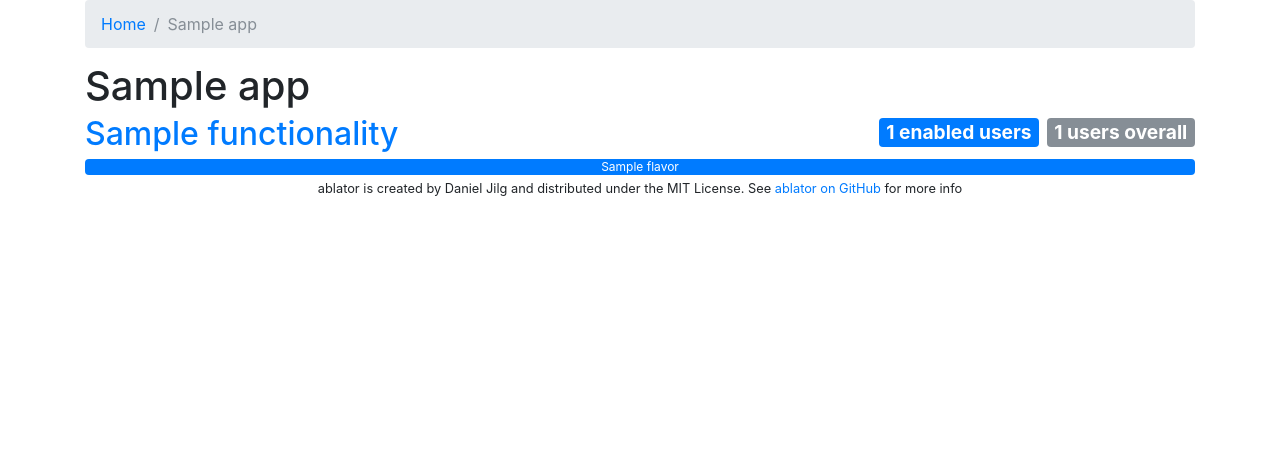
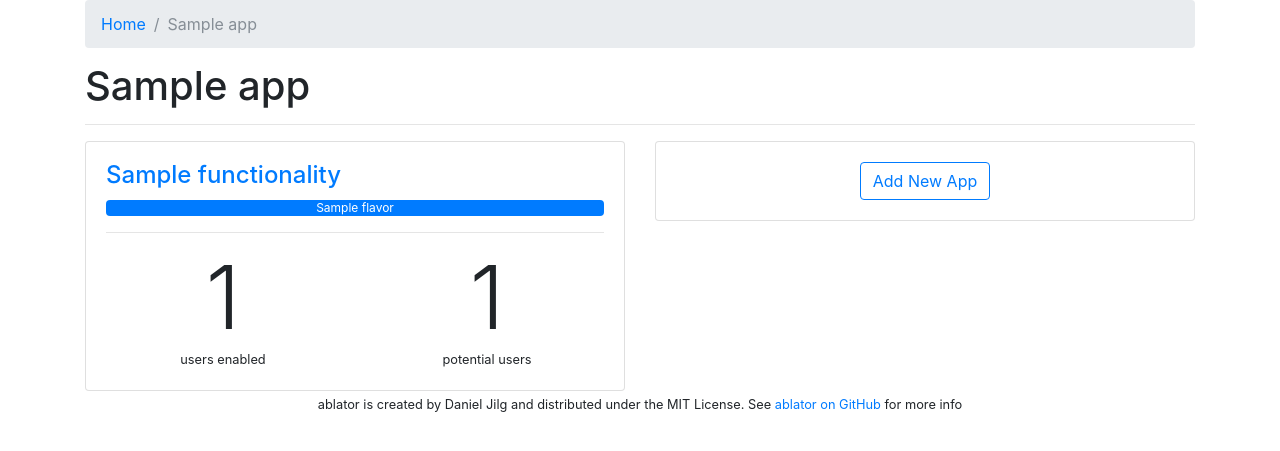
Before and after one commit to ablator/ablator, a Django app: page /app/00000000-0000-0000-0000-000000000001/ in a window 1280 px wide. Shown: the part 56-507 px from the top of the page. Run offline with Django 3.2, Linux system fonts and the light colour scheme; a user stored in the database is signed in; tables that the repository leaves empty hold one stand-in row (values such as "Sample post"); some libraries are stand-ins or nearby versions.

Commit message:
Cardify App View

```diff
--- a/ablator/web_admin/templates/app.html
+++ b/ablator/web_admin/templates/app.html
@@ -5,9 +5,16 @@
 
 {% block content %}
     <h1>{{ app.name }}</h1>
+    <hr>
+
+    <div class="row">
         {% for functionality in app.functionality_set.all %}
-            {% include '_includes/functionality_enabled_users.html' %}
-
+            <div class="col">
+                <div class="card">
+                    <div class="card-body">
+                        <h4 class="card-title"><a
+                                href="{% url 'functionality' functionality.id %}">{{ functionality.name }}</a>
+                        </h4>
                         <div class="progress">
                             {% for flavor in functionality.flavor_set.all %}
                                 <div class="progress-bar"
@@ -16,6 +23,40 @@
                                 </div>
                             {% endfor %}
                         </div>
+                        <hr>
 
+                        <div class="row">
+                            <div class="col">
+                                <div class="text-center">
+                                <span class="display-2">{{ functionality.number_of_enabled_users }}</span><br>
+                                <small>users enabled</small>
+                            </div>
+                            </div>
+                            <div class="col">
+                                <div class="text-center">
+                                    <span class="display-2">{{ functionality.number_of_users }}</span><br>
+                                    <small>potential users</small>
+                                </div>
+                            </div>
+                        </div>
+                    </div>
+                </div>
+            </div>
+
+            {% if forloop.counter|divisibleby:2 %}
+                </div>
+                <br>
+                <div class="row">
+            {% endif %}
         {% endfor %}
+        <div class="col-md-6">
+            <div class="card text-center">
+                    <div class="card-body">
+                        <button type="button" class="btn btn-outline-primary">Add New App
+                        </button>
+                    </div>
+                </div>
+        </div>
+        </div>
+
 {% endblock %}
```
Lines whose indentation alone changed are shown as unchanged.
